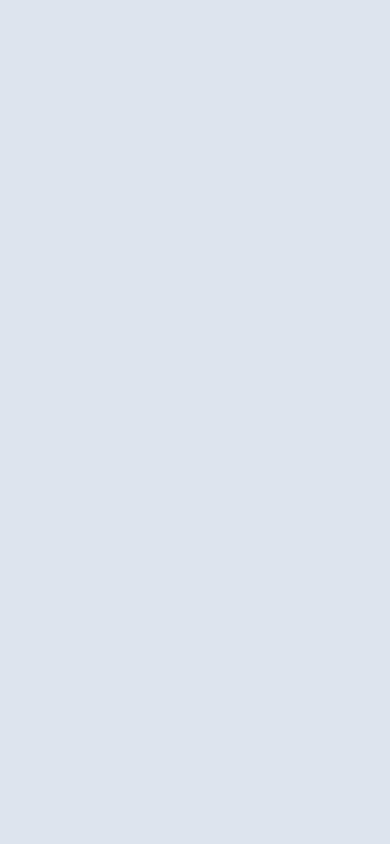
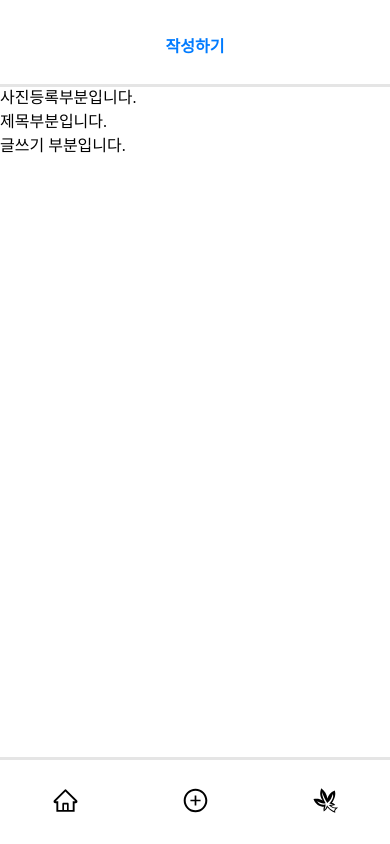
Before and after one commit to GDSC-KNU/2nd-Project-Team1-GDSC-KNU-2nd, a React (Vite) app: page /recording in a window 390 px wide. Before the commit this address had no page. Built offline with nearby package versions, Linux system fonts and the light colour scheme; a web font is replaced by a local one.

Commit message:
Feat: Header,Footer 반응형 css 구현 및 수정, 글쓰기 부분 구현

```diff
--- a/package.json
+++ b/package.json
@@ -18,6 +18,7 @@
     "react-icons": "^4.10.1",
     "react-loader-spinner": "^5.3.4",
     "react-redux": "^8.1.1",
+    "react-responsive": "^9.0.2",
     "react-router-dom": "^6.14.1"
   },
   "devDependencies": {
--- a/src/App.jsx
+++ b/src/App.jsx
@@ -5,17 +5,23 @@ import MainPage from "./components/Pages/MainPage/MainPage";
 import KaKaoCallBack from "./components/pages/DetailPage/Auth/KaKaoCallBack";
 // import ErrorPage from "./Components/Pages/DetailPage/Error/ErrorPage";
 import MyPage from "./components/pages/DetailPage/MyPage/MyPage";
+import Recording from "./components/pages/DetailPage/Record/Recording";
 import { Fragment } from "react";
+import { useMediaQuery } from "react-responsive";
 
 function App() {
+  const isDesktop = useMediaQuery({
+    query: "(min-width:280px)",
+  });
   return (
     <Fragment>
       <Routes>
-        <Route path="/" element={<MainPage />} />
-        <Route path="/login" element={<LoginPage />} />
+        {isDesktop && <Route path="/" element={<MainPage />} />}
+        {isDesktop && <Route path="/login" element={<LoginPage />} />}
         {/* <Route path="/*" element={<ErrorPage />} /> */}
-        <Route path="/mypage" element={<MyPage />} />
-        <Route path="/oauth" element={<KaKaoCallBack />} />
+        {isDesktop && <Route path="/mypage" element={<MyPage />} />}
+        {isDesktop && <Route path="/oauth" element={<KaKaoCallBack />} />}
+        {isDesktop && <Route path="/recording" element={<Recording />} />}
       </Routes>
     </Fragment>
   );
--- a/src/components/common/Footer.jsx
+++ b/src/components/common/Footer.jsx
@@ -2,27 +2,42 @@ import styles from "./Footer.module.css";
 //import homeBtn from "../../Assets/home.png";
 // import plusCircleBtn from "../../Assets/plus-circle.png";
 // import mapBtn from "../../Assets/map.png";
-import { AiOutlineHome, AiOutlinePlusCircle} from "react-icons/ai";
+import { AiOutlineHome, AiOutlinePlusCircle } from "react-icons/ai";
 import { GiMapleLeaf } from "react-icons/gi";
+import { useNavigate } from "react-router-dom";
 
 const Footer = () => {
+  const navigate = useNavigate();
+
+  const onClickHome = () => {
+    navigate("/");
+  };
+
+  const onClickAdd = () => {
+    navigate("/add");
+  };
+
+  const onClickMap = () => {
+    navigate("/mypage");
+  };
+
   return (
     <footer className={styles.footer}>
       <ul className={styles.contents}>
         <li>
           {/* <img src={homeBtn} alt="홈 버튼입니다."/> */}
-          <AiOutlineHome size="27" />
+          <AiOutlineHome size="27" onClick={onClickHome}/>
         </li>
         <li>
           {/* <img
             src={plusCircleBtn}
             alt="일정추가하기 버튼입니다."
           /> */}
-          <AiOutlinePlusCircle size="27" />
+          <AiOutlinePlusCircle size="27" onClick={onClickAdd} />
         </li>
         <li>
           {/* <img src={mapBtn} alt="마이페이지 버튼입니다." /> */}
-          <GiMapleLeaf size="27" />
+          <GiMapleLeaf size="27" onClick={onClickMap} />
         </li>
       </ul>
     </footer>
--- a/src/components/common/Footer.module.css
+++ b/src/components/common/Footer.module.css
@@ -2,18 +2,19 @@
   position: fixed;
   display: flex;
   bottom: 0px;
-  height: 9vh;
-  width: 34vw;
-  min-width: 430px;
-  min-height: 84px;
-  align-items: center;
-  justify-content: right;
+  height: 84px;
+  width: 430px;
+  /* min-width: 430px; */
+  /* min-height: 84px; */
+  /* align-items: center;
+  justify-content: center; */
   background-color: white;
   border-top: 3px solid #e5e5e5;
+  margin: 0 auto;
 }
 
 .contents {
-  min-width: 430px;
+  /* min-width: 430px; */
   list-style: none;
   padding-left: 0px;
   margin: 0 auto;
@@ -29,3 +30,22 @@
 .contents li:hover {
   color: #007bff;
 }
+
+@media (min-width: 280px) {
+  .footer {
+    width: 100%;
+  }
+  .contents{
+    width:100%;
+  }
+}
+@media (min-width: 430px) {
+  .footer {
+    width: 34vw;
+    min-width: 430px;
+  }
+  .contents{
+    width:34vw;
+    min-width: 430px;
+  }
+}
--- a/src/components/pages/DetailPage/MyPage/MyPage.jsx
+++ b/src/components/pages/DetailPage/MyPage/MyPage.jsx
@@ -1,27 +1,29 @@
 import Footer from "../../../common/Footer";
 // import Layout from "../../../common/Layout";
-import Header from "../../../common/Header";
+// import Header from "../../../common/Header";
 import classes from "./MyPage.module.css";
 import warning from "../../../../Assets/warning.png";
 
 const MyPage = () => {
   return (
-    <div className={classes.pageBox}>
-      <Header />
+    <div className={classes.main}>
+      <header className={classes.header}>
+        <h4 className={classes.headerContents}>마이 페이지</h4>
+      </header>
       <ul className={classes.buttonBox}>
         <li>
           <button className={classes.button}>내 여행일정</button>
           <button className={classes.button}>완료한 일정</button>
         </li>
       </ul>
-      <div className={classes.contents}>
+      <main className={classes.pageBox}>
         <img
           src={warning}
           alt="경고 이미지입니다."
           className={classes.warningImg}
         />
         <h1 className={classes.warning}>생성된 일정이 없습니다.</h1>
-      </div>
+      </main>
       <Footer />
     </div>
   );
--- a/src/components/pages/DetailPage/MyPage/MyPage.module.css
+++ b/src/components/pages/DetailPage/MyPage/MyPage.module.css
@@ -1,13 +1,17 @@
-.pageBox {
+.main {
   display: flex;
   flex-direction: column;
   align-items: center;
-  height: 100vh;
+}
+.header {
+  position: fixed;
+  display: flex;
+  height: 84px;
+  width: 34vw;
+  align-items: center;
+  justify-content: right;
   background-color: white;
-  width: 34vw;
-  margin: auto;
-  min-height: 832px;
-  min-width: 430px;
+  /* border-bottom: 3px solid #e5e5e5; */
 }
 
 .buttonBox {
@@ -15,22 +19,39 @@
   align-items: center;
   justify-content: space-between;
   position: fixed;
-  margin-top: 108px;
-  height: 70px;
+  margin: 84px 0px 0px 0px;
+  height: 50px;
   width: 34vw;
-  min-width: 430px;
+  background-color: white;
   border-bottom: 3px solid #e5e5e5;
   list-style: none;
   padding-left: 0;
 }
 
+.headerContents {
+  /* min-width: 430px; */
+  margin: 0 auto;
+  margin-top: 5px;
+  display: flex;
+  justify-content: space-around;
+  align-items: center;
+  color: #007bff;
+}
+
+.pageBox {
+  background-color: white;
+  width: 34vw;
+  /* min-width: 430px; */
+  margin: 134px 0px 84px 0px;
+  margin-bottom: 9vh;
+  height: calc(100vh - 134px - 84px);
+  overflow: auto;
+}
+
 .button {
   border-radius: 20px;
-  font-size: 1rem;
   border: 0;
   background-color: #e1e1e1;
-  width: 109px;
-  height: 34px;
   margin: 10px;
 }
 
@@ -64,22 +85,43 @@
 }
 
 @media screen and (min-width: 280px) {
+  .header {
+    width: 100%;
+  }
+  .buttonBox{
+    width: 100%;
+  }
   .pageBox {
-    height: 100%;
-    min-width: 430px;
+    width: 100%;
+  }
+  .button{
+    width: 80px;
+    height: 34px;
+    font-size: 0.7rem;
   }
   .warning {
     font-size: 0.9rem;
   }
 }
-@media screen and (min-width: 375px) {
+@media screen and (min-width: 430px) {
+  .header {
+    width: 34vw;
+    min-width: 430px;
+  }
+  .buttonBox{
+    width: 34vw;
+    min-width: 430px;
+  }
+  .button{
+    width: 109px;
+    height: 34px;
+    font-size: 1rem;
+  }
+  .pageBox {
+    width: 34vw;
+    min-width: 430px;
+  }
   .warning {
     font-size: 1.3rem;
   }
 }
-
-@media screen and (min-width: 768px) {
-  .warning {
-    font-size: 1.5rem;
-  }
-}
--- /dev/null
+++ b/src/components/pages/DetailPage/Record/Recording.jsx
@@ -0,0 +1,20 @@
+import Footer from "../../../common/Footer";
+import styles from "./Recording.module.css";
+
+const Recording = () => {
+  return (
+    <div className={styles.main}>
+      <header className={styles.header}>
+        <h4 className={styles.headerContents}>작성하기</h4>
+      </header>
+      <main className={styles.mainContents}>
+        <section>사진등록부분입니다.</section>
+        <section>제목부분입니다.</section>
+        <section>글쓰기 부분입니다.</section>
+      </main>
+      <Footer />
+    </div>
+  );
+};
+
+export default Recording;
--- /dev/null
+++ b/src/components/pages/DetailPage/Record/Recording.module.css
@@ -0,0 +1,53 @@
+.main {
+  display: flex;
+  flex-direction: column;
+  align-items: center;
+}
+
+.header {
+  position: fixed;
+  display: flex;
+  height: 84px;
+  width: 34vw;
+  align-items: center;
+  justify-content: right;
+  background-color: white;
+  border-bottom: 3px solid #e5e5e5;
+}
+
+.headerContents {
+  margin: 0 auto;
+  margin-top: 5px;
+  display: flex;
+  justify-content: space-around;
+  align-items: center;
+  color: #007bff;
+}
+
+.mainContents {
+  background-color: white;
+  width: 34vw;
+  margin: 84px 0px 84px 0px;
+  height: calc(100vh - 84px - 84px);
+  overflow: auto;
+}
+
+@media (min-width: 280px) {
+  .header {
+    width: 100%;
+  }
+  .mainContents {
+    width: 100%;
+  }
+}
+
+@media (min-width: 430px) {
+  .header {
+    width: 34vw;
+    min-width: 430px;
+  }
+  .mainContents {
+    width: 34vw;
+    min-width: 430px;
+  }
+}
--- a/src/main.jsx
+++ b/src/main.jsx
@@ -1,4 +1,3 @@
-import React from "react";
 import ReactDOM from "react-dom/client";
 import App from "./App.jsx";
 import { BrowserRouter } from "react-router-dom";
```
Also changed, not shown: 1 other file (tests, documents, lock files or other folders).
